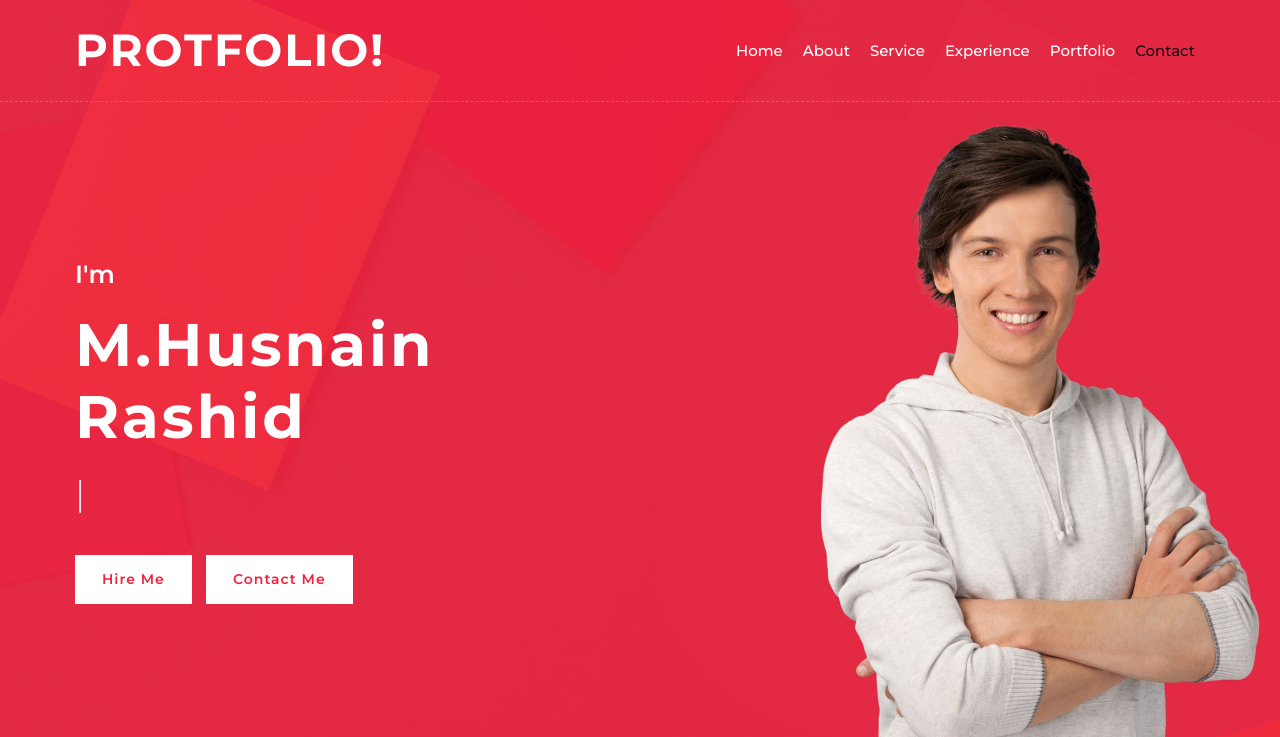
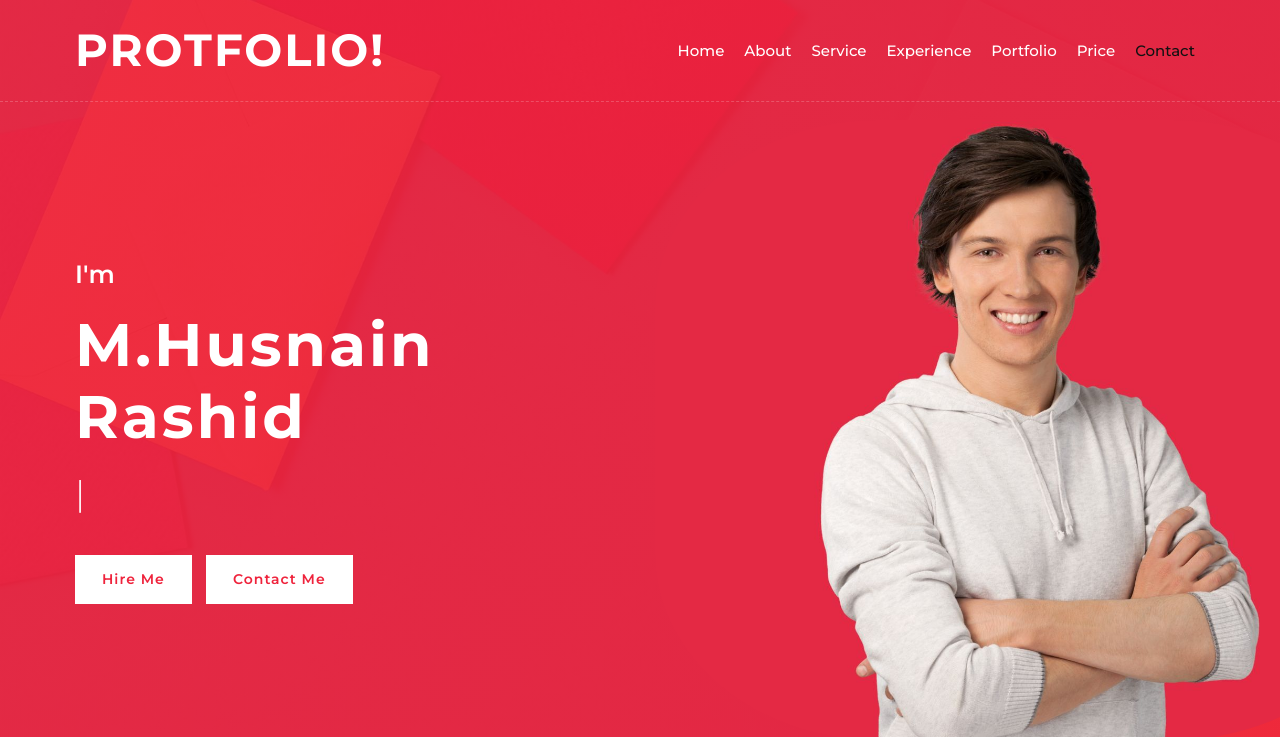
Before and after one commit to Husnain0120/Protfolio2.0, a plain HTML site: page index.html in a window 1280 px wide. Shown: the top 737 px of the page. Drawn offline with nearby package versions, Linux system fonts and the light colour scheme; files whose address does not match are found by name.

Commit message:
add Price

```diff
--- a/index.html
+++ b/index.html
@@ -60,10 +60,10 @@
             <a href="#service" class="nav-item nav-link">Service</a>
             <a href="#experience" class="nav-item nav-link">Experience</a>
             <a href="#portfolio" class="nav-item nav-link">Portfolio</a>
-            <!-- <a href="#price" class="nav-item nav-link">Price</a>
-                        <a href="#review" class="nav-item nav-link">Review</a>
+            <a href="#price" class="nav-item nav-link">Price</a>
+            <!-- <a href="#review" class="nav-item nav-link">Review</a>
                         <a href="#team" class="nav-item nav-link">Team</a>
-                        <a href="#blog" class="nav-item nav-link">Blog</a> -->
+                        <a href="#blog" class="nav-item nav-link">Blog</a>  -->
             <a href="#contact" class="nav-item nav-link">Contact</a>
           </div>
         </div>
```
